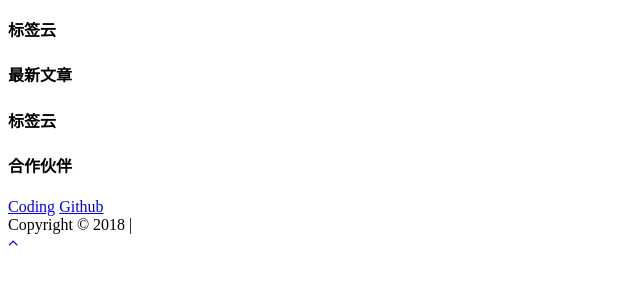
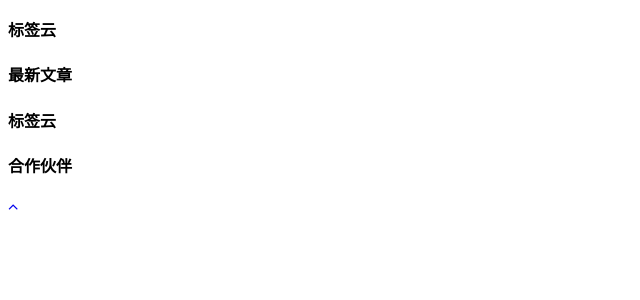
Before and after one commit to M0onShine/YiiBlog, a Yii app: template frontend/views/site/list.php in a window 1280 px wide. Shown: the part 270-570 px from the top of the page, without its empty margins (0-640 px from the left). Run offline with PHP 8.4 and a stand-in for Yii, Linux system fonts and the light colour scheme; the template is opened without the code that fills it, so the values that code supplies are empty; some libraries are stand-ins or nearby versions.

Commit message:
更新插件

```diff
--- a/composer.json
+++ b/composer.json
@@ -19,6 +19,7 @@
         "npm-asset/markdown":"*",
         "fxp/composer-asset-plugin": "*",
         "moxiecode/plupload":"*",
+        "tmukherjee13/yii2-reverse-migration": "*",
         "mootensai/yii2-enhanced-gii": "dev-master",
         "kartik-v/yii2-mpdf": "dev-master",
         "kartik-v/yii2-tree-manager": "dev-master"
--- a/frontend/views/layouts/main.php
+++ b/frontend/views/layouts/main.php
@@ -75,7 +75,7 @@ AppAsset::register($this);
     <aside class="col-md-4 sidebar">
 
         <?=$this->render('/site/sidebar') ?>
-        </aside>
+    </aside>
 
     </div>
     </div>
@@ -106,8 +106,6 @@ AppAsset::register($this);
                     <div class="widget">
                         <h4 class="title">合作伙伴</h4>
                         <div class="content tag-cloud friend-links">
-                            <a href="https://coding.net" target="_blank">Coding</a>
-                            <a href="https://github.com" target="_blank">Github</a>
 
                         </div>
                     </div></div>
@@ -119,8 +117,7 @@ AppAsset::register($this);
         <div class="container">
             <div class="row">
                 <div class="col-sm-12">
-                    <span>Copyright &copy; <?=Yii::$app->name;?> <?= date('Y') ?></span> |
-                    <span><?=Yii::powered()?></span>
+
                 </div>
             </div>
         </div>
```
Also changed, not shown: 1 other file.
